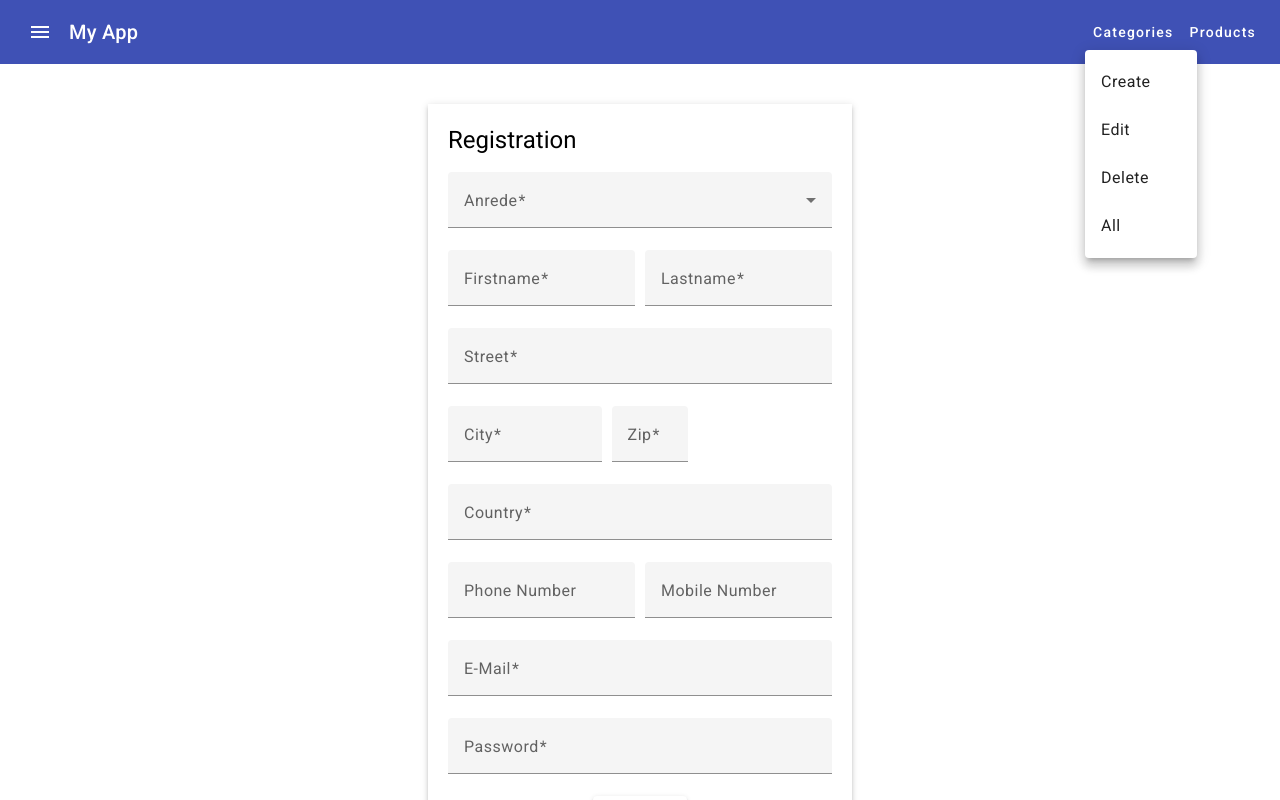
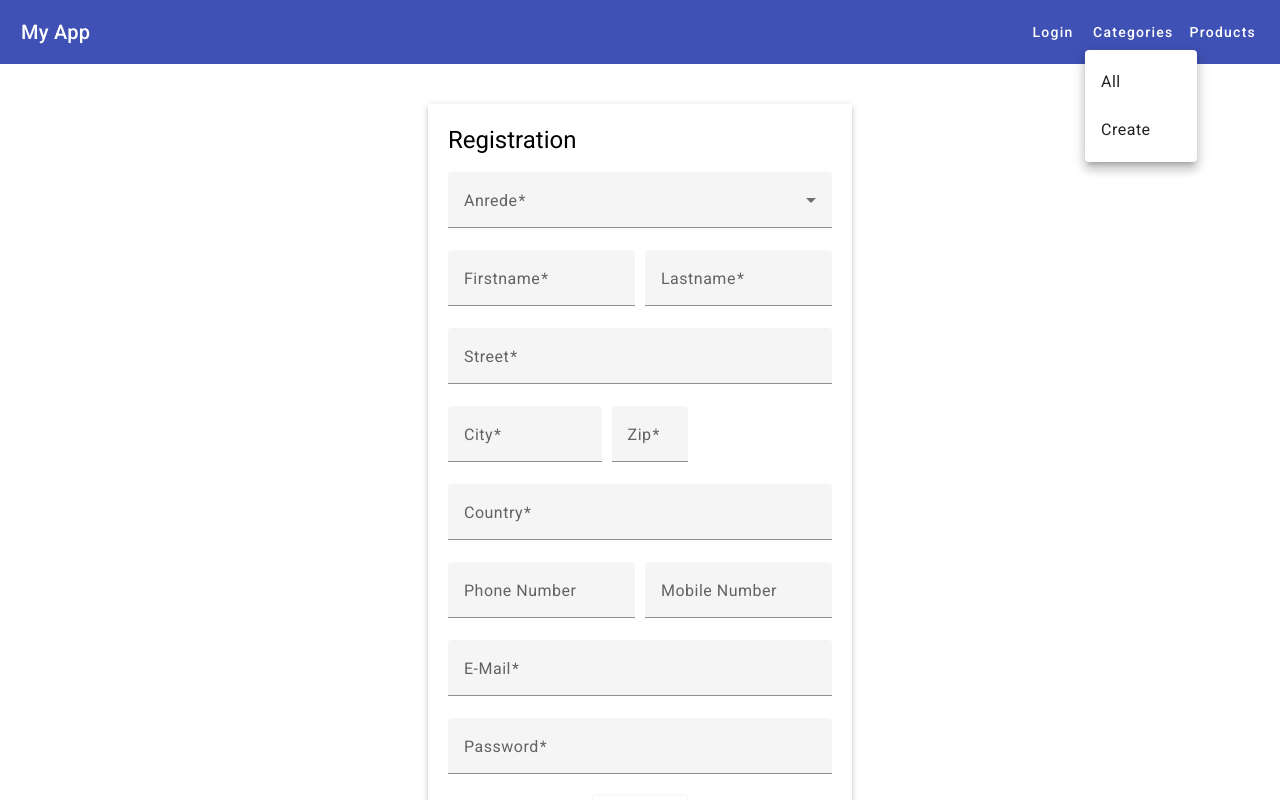
Before and after one commit to wusa889/Shop-Frontend, an Angular app: page /auth/register in a window 1280 px wide. Both pictures are taken after a click on the button "Categories". Shown: the top 800 px of the page. Built offline with nearby package versions, Linux system fonts and the light colour scheme.

Commit message:
Modified headder and added login button

```diff
--- a/src/app/header/header.component.html
+++ b/src/app/header/header.component.html
@@ -1,26 +1,15 @@
 <mat-toolbar color="primary">
-  <mat-menu #menu="matMenu">
-    <button mat-menu-item>Item 1</button>
-    <button mat-menu-item>Item 2</button>
-  </mat-menu>
   <mat-menu #catmenu="matMenu">
+    <button mat-menu-item routerLink="category/all">All</button>
     <button mat-menu-item routerLink="category/create">Create</button>
-    <button mat-menu-item routerLink="category/edit/:id">Edit</button>
-    <button mat-menu-item routerLink="category/delete/:id">Delete</button>
-    <button mat-menu-item routerLink="category/list/:id">All</button>
   </mat-menu>
   <mat-menu #prodmenu="matMenu">
     <button mat-menu-item routerLink="product/all">All</button>
-    <button mat-menu-item routerLink="product/detail/:id">Detail</button>
     <button mat-menu-item routerLink="product/create">Create</button>
-    <button mat-menu-item routerLink="product/edit/:id">Edit</button>
-    <button mat-menu-item routerLink="product/delete/:id">Delete</button>
   </mat-menu>
-  <button mat-icon-button [matMenuTriggerFor]="menu" aria-label="Example icon-button with menu icon">
-    <mat-icon>menu</mat-icon>
-  </button>
   <span>My App</span>
   <span class="example-spacer"></span>
+  <button mat-button routerLink="auth/login">Login</button>
   <button mat-button [matMenuTriggerFor]="catmenu">Categories</button>
   <button mat-button [matMenuTriggerFor]="prodmenu">Products</button>
 </mat-toolbar>
```
Also changed, not shown: src/app/app.routes.ts (+4 -4 lines).
